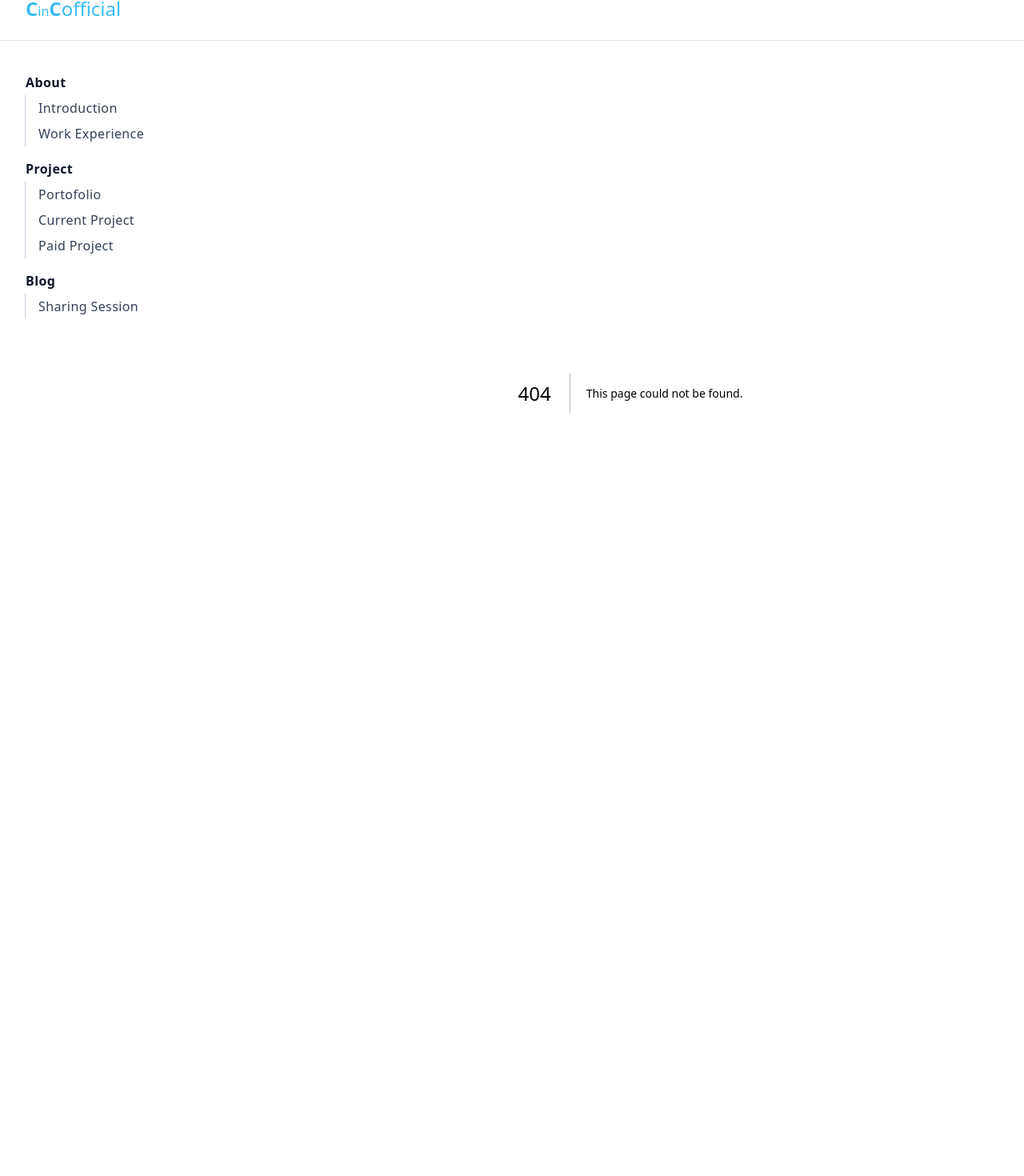
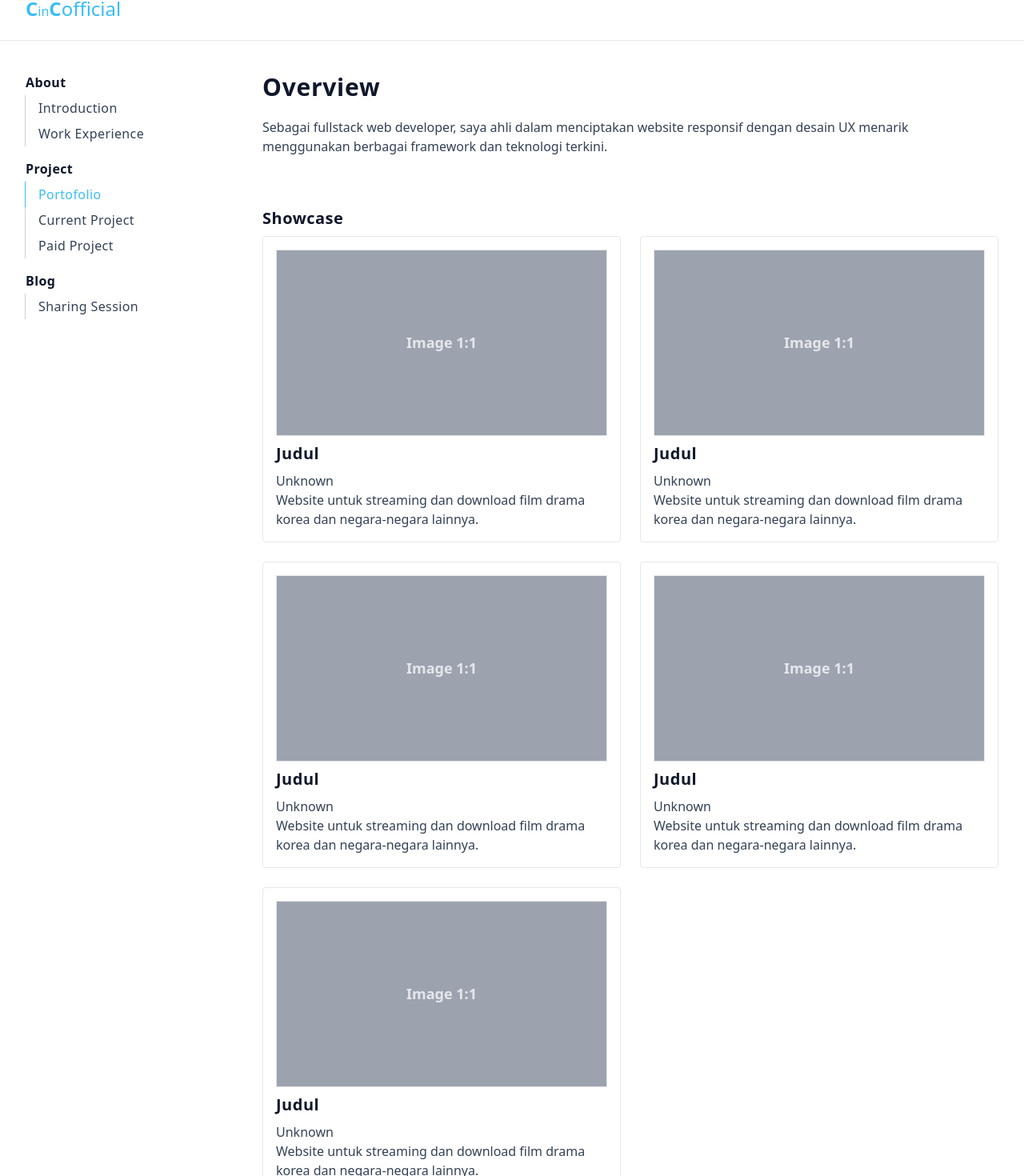
Before and after one commit to Habsyi2512/web-portofolio, a Next.js app: page /portofolio in a window 1280 px wide. Before the commit this address had no page. Shown: the part 29-1499 px from the top of the page at 80% size. Before the commit the page ends 960 px from the top, so only its background shows below. Built offline with nearby package versions, Linux system fonts and the light colour scheme.

Commit message:
"Update Sidebar link and add tracking-wide to Typography components"

```diff
--- /dev/null
+++ b/src/app/portofolio/page.tsx
@@ -0,0 +1,120 @@
+import BoxContent from "@/components/box/BoxContent";
+import {
+  Paragraph,
+  TextSubtitle,
+  TextTitle,
+} from "@/components/typography/Typography";
+import React from "react";
+
+export default function Portofolio() {
+  return (
+    <>
+      <TextTitle title="Overview" />
+      <BoxContent>
+        <Paragraph>
+          Sebagai fullstack web developer, saya ahli dalam menciptakan website
+          responsif dengan desain UX menarik menggunakan berbagai framework dan
+          teknologi terkini.
+        </Paragraph>
+      </BoxContent>
+      <TextSubtitle title="Showcase" />
+      <div className="grid grid-cols-1 md:grid-cols-2 gap-6">
+        <div>
+          <div className="border p-4 rounded">
+            <div className="border bg-gray-400 aspect-video flex flex-col justify-center mb-2">
+              <p className="text-center font-bold text-lg text-gray-200">
+                Image 1:1
+              </p>
+            </div>
+            <div>
+              <TextSubtitle title="Judul" />
+              <div>
+                <Paragraph>Unknown</Paragraph>
+              </div>
+              <Paragraph>
+                Website untuk streaming dan download film drama korea dan
+                negara-negara lainnya.
+              </Paragraph>
+            </div>
+          </div>
+        </div>
+        <div>
+          <div className="border p-4 rounded">
+            <div className="border bg-gray-400 aspect-video flex flex-col justify-center mb-2">
+              <p className="text-center font-bold text-lg text-gray-200">
+                Image 1:1
+              </p>
+            </div>
+            <div>
+              <TextSubtitle title="Judul" />
+              <div>
+                <Paragraph>Unknown</Paragraph>
+              </div>
+              <Paragraph>
+                Website untuk streaming dan download film drama korea dan
+                negara-negara lainnya.
+              </Paragraph>
+            </div>
+          </div>
+        </div>
+        <div>
+          <div className="border p-4 rounded">
+            <div className="border bg-gray-400 aspect-video flex flex-col justify-center mb-2">
+              <p className="text-center font-bold text-lg text-gray-200">
+                Image 1:1
+              </p>
+            </div>
+            <div>
+              <TextSubtitle title="Judul" />
+              <div>
+                <Paragraph>Unknown</Paragraph>
+              </div>
+              <Paragraph>
+                Website untuk streaming dan download film drama korea dan
+                negara-negara lainnya.
+              </Paragraph>
+            </div>
+          </div>
+        </div>
+        <div>
+          <div className="border p-4 rounded">
+            <div className="border bg-gray-400 aspect-video flex flex-col justify-center mb-2">
+              <p className="text-center font-bold text-lg text-gray-200">
+                Image 1:1
+              </p>
+            </div>
+            <div>
+              <TextSubtitle title="Judul" />
+              <div>
+                <Paragraph>Unknown</Paragraph>
+              </div>
+              <Paragraph>
+                Website untuk streaming dan download film drama korea dan
+                negara-negara lainnya.
+              </Paragraph>
+            </div>
+          </div>
+        </div>
+        <div>
+          <div className="border p-4 rounded">
+            <div className="border bg-gray-400 aspect-video flex flex-col justify-center mb-2">
+              <p className="text-center font-bold text-lg text-gray-200">
+                Image 1:1
+              </p>
+            </div>
+            <div>
+              <TextSubtitle title="Judul" />
+              <div>
+                <Paragraph>Unknown</Paragraph>
+              </div>
+              <Paragraph>
+                Website untuk streaming dan download film drama korea dan
+                negara-negara lainnya.
+              </Paragraph>
+            </div>
+          </div>
+        </div>
+      </div>
+    </>
+  );
+}
--- a/src/components/Navigation/sidebar/Sidebar.tsx
+++ b/src/components/Navigation/sidebar/Sidebar.tsx
@@ -64,7 +64,7 @@ export default function Sidebar() {
         <SidebarGroup>
           <SidebarGroupLabel>Project</SidebarGroupLabel>
           <SidebarMenu>
-            <SidebarItem href="#">Portofolio</SidebarItem>
+            <SidebarItem href="/portofolio">Portofolio</SidebarItem>
             <SidebarItem href="#">Current Project</SidebarItem>
             <SidebarItem href="#">Paid Project</SidebarItem>
           </SidebarMenu>
--- a/src/components/typography/Typography.tsx
+++ b/src/components/typography/Typography.tsx
@@ -12,7 +12,7 @@ function TextTitle({
   return (
     <h1
       {...props}
-      className={`text-2xl sm:text-3xl font-extrabold text-slate-900 mb-5 ${className}`}
+      className={`text-2xl sm:text-3xl font-extrabold tracking-wide text-slate-900 mb-5 ${className}`}
     >
       {title}
     </h1>
@@ -31,7 +31,7 @@ function TextSubtitle({
   return (
     <h1
       {...props}
-      className={`text-xl font-bold text-slate-900 mb-2 ${className}`}
+      className={`text-xl font-bold tracking-wide text-slate-900 mb-2 ${className}`}
     >
       {title}
     </h1>
```
